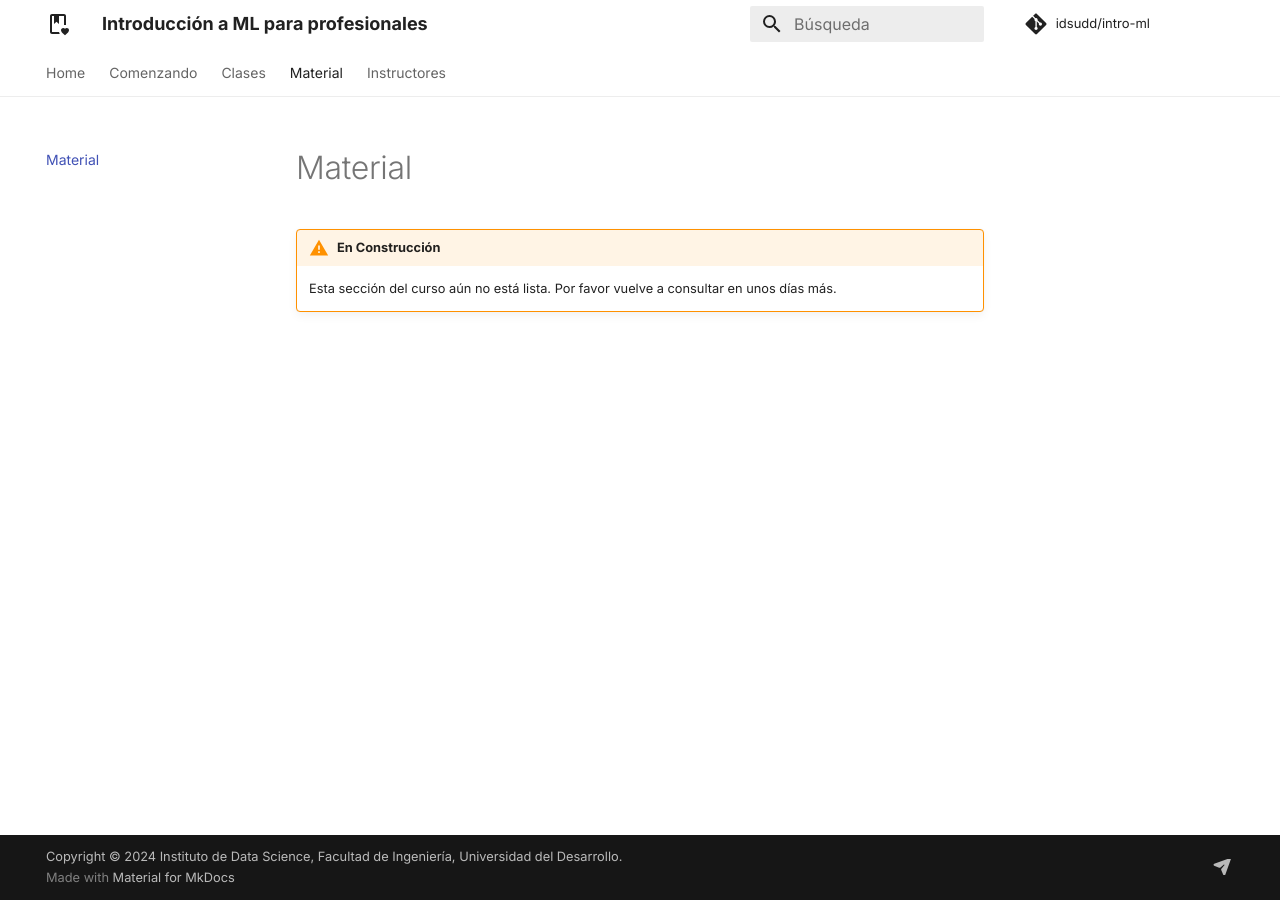
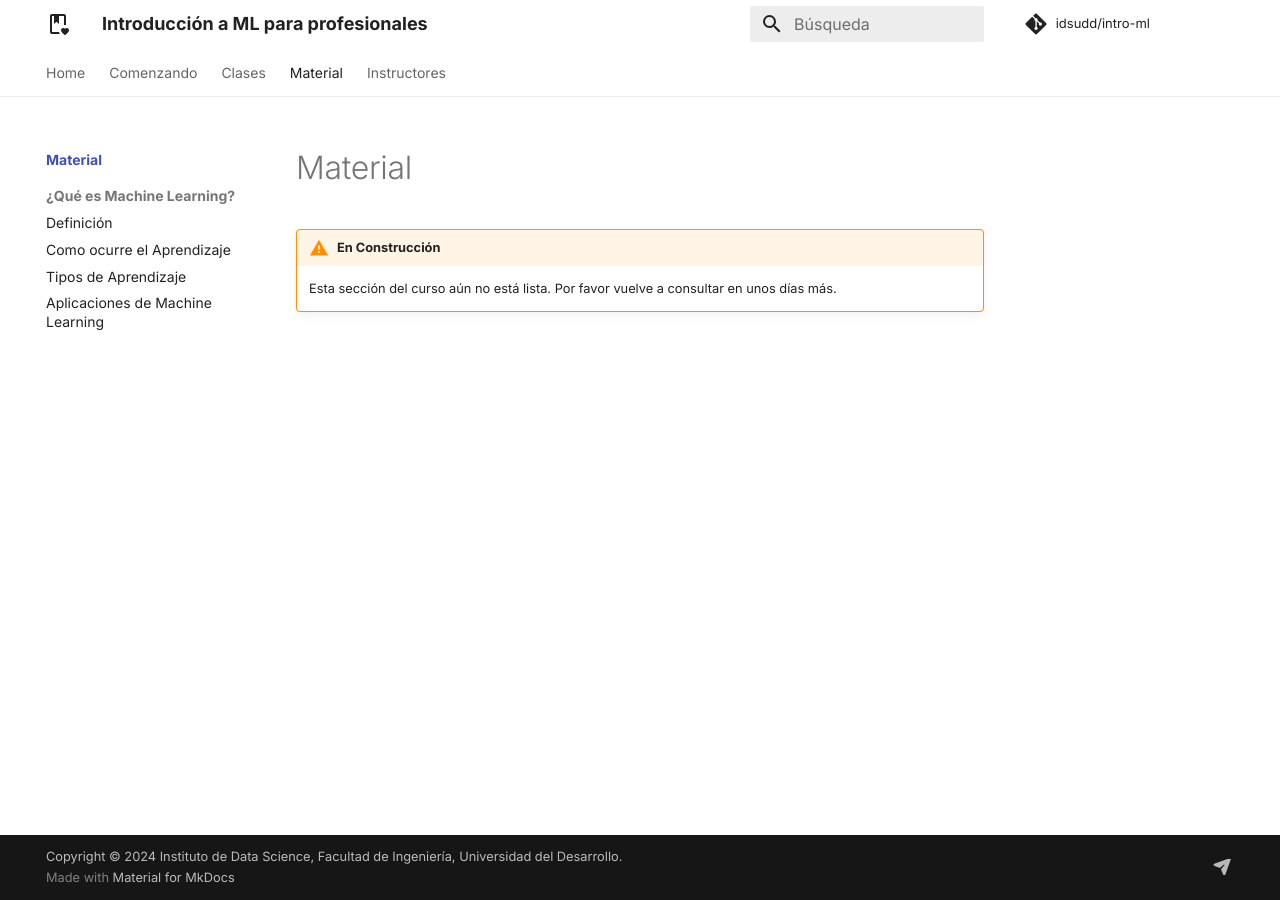
Before and after one commit to idsudd/intro-ml, an MkDocs documentation site: the page built from docs/material/index.md, in a window 1280 px wide. Built offline with MkDocs 1.6.1 and Material for MkDocs 9.7.7, drawn with Linux system fonts in a browser that asks for light colours; comment, search, counter and statistics services are not loaded.

Commit message:
new nav section

```diff
--- a/mkdocs.yml
+++ b/mkdocs.yml
@@ -67,5 +67,10 @@ nav:
       - lectures/index.md
   - Material:
     - material/index.md
+    - ¿Qué es Machine Learning?:
+        - Definición: material/what-is-ml.md
+        - Como ocurre el Aprendizaje: material/how-does-learning-happen.md
+        - Tipos de Aprendizaje: material/types-of-ml.md
+        - Aplicaciones de Machine Learning: material/applications-of-ml.md
   - Instructores:
     - instructor/index.md
```
